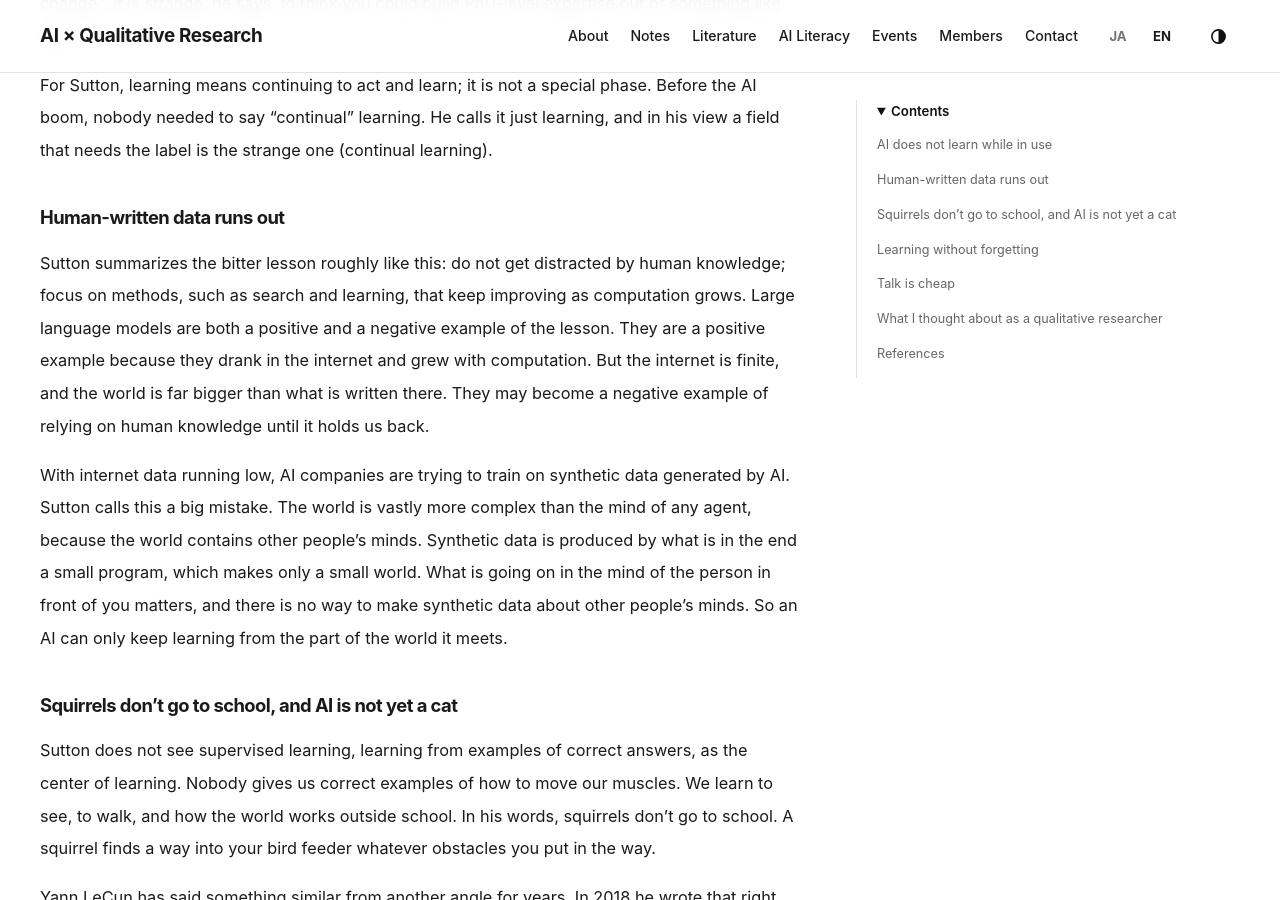
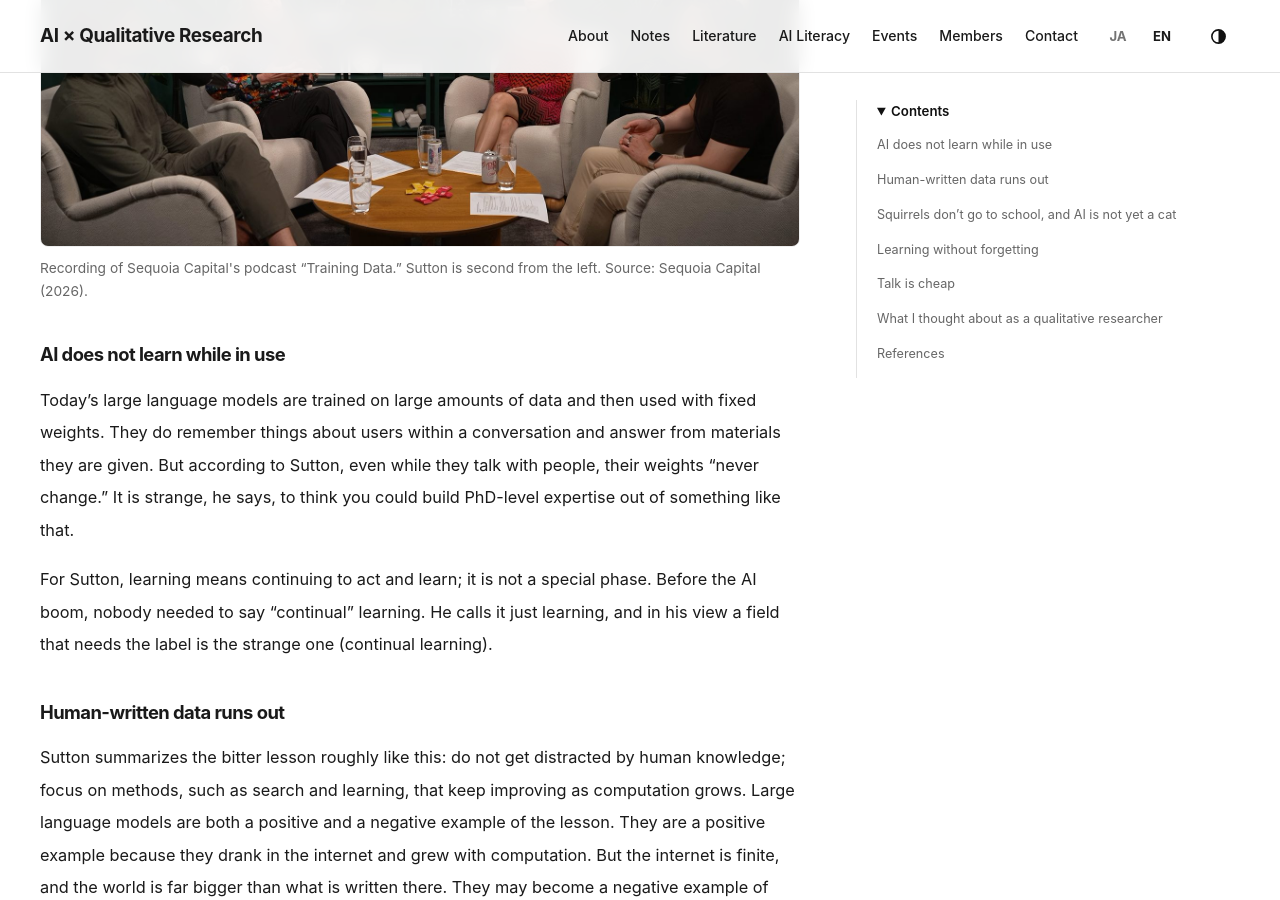
Before and after one commit to xuehaisheng/ai-qualitative-research, a Jekyll site: the page built from _posts/2026-11-16-sutton-continual-learning.md, in a window 1280 px wide and 900 px high, scrolled down 685 px. Built offline with Jekyll 4.4.1, drawn with Linux system fonts in a browser that asks for light colours.

Commit message:
Sutton note: add the podcast recording photo
Co-Authored-By: Claude Opus 5.5 <noreply@anthropic.com>
Claude-Session: https://claude.ai/code/session_01Lmg6w9NJRA6yGBV9Eynzga

```diff
--- a/_data/figure_sizes.yml
+++ b/_data/figure_sizes.yml
@@ -23,3 +23,4 @@
 "fig-screening-sheet.jpg": { w: 1210, h: 578 }
 "fig-vector-plots-en.jpg": { w: 2088, h: 922 }
 "fig-vector-plots.jpg": { w: 2088, h: 922 }
+"fig-sutton-podcast.jpg": { w: 1600, h: 852 }
--- a/_posts/2026-11-16-sutton-continual-learning.md
+++ b/_posts/2026-11-16-sutton-continual-learning.md
@@ -14,6 +14,8 @@ sort_date: 20261116
 ---
 
 リチャード・サットンは、強化学習の基礎を築いた研究者で、2019年のエッセイ「苦い教訓」でも知られる。いまの生成AIブームに対して、彼はもっとも根本的な不満を述べてきた一人である。その不満を一言でまとめると、「いまのAIは、使われている間に学ばない」となる。ここでは、彼の最近の発言と論文から、その主張を整理する。
+
+{% include figure.html src="fig-sutton-podcast.jpg" cap="Sequoia Capitalのポッドキャスト「Training Data」の収録の様子。左から二人目がサットン。出典：Sequoia Capital（2026）。" alt="ポッドキャストの収録風景。緑の壁の部屋で、4人が丸いテーブルを囲んで話している。左から二人目がサットン。" %}
 
 ## 使われている間、AIは学ばない
 
@@ -67,6 +69,8 @@ sort_date: 20261116
 
 Richard Sutton laid the foundations of reinforcement learning and is known for his 2019 essay “The Bitter Lesson.” Of the critics of today's generative AI boom, his complaint is one of the most fundamental. In one sentence: today's AI does not learn while it is being used. This note sets out that argument from his recent remarks and papers.
 
+{% include figure.html src="fig-sutton-podcast.jpg" cap="Recording of Sequoia Capital's podcast “Training Data.” Sutton is second from the left. Source: Sequoia Capital (2026)." alt="A podcast recording: four people talk around a round table in a room with green walls. Sutton is second from the left." %}
+
 ## AI does not learn while in use
 
 Today's large language models are trained on large amounts of data and then used with fixed weights. They do remember things about users within a conversation and answer from materials they are given. But according to Sutton, even while they talk with people, their weights “never change.” It is strange, he says, to think you could build PhD-level expertise out of something like that.
```
Also changed, not shown: assets/img/figures/fig-sutton-podcast.jpg (added).
